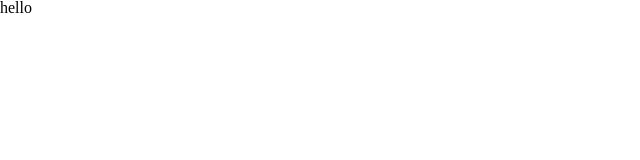
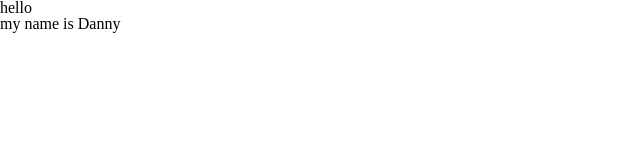
Before and after one commit to vinyasatech/demo1213, a plain HTML site: page root/index.html in a window 1280 px wide. Shown: the whole page, without its empty margins (0-640 px from the left). Drawn offline with Linux system fonts and the light colour scheme.

Commit message:
added name to index

```diff
--- a/root/index.html
+++ b/root/index.html
@@ -12,6 +12,7 @@
     <body>
         <header>
             <h1>hello</h1>
+            <h2>my name is Danny</h2>
         </header>
 
         <nav>
```
